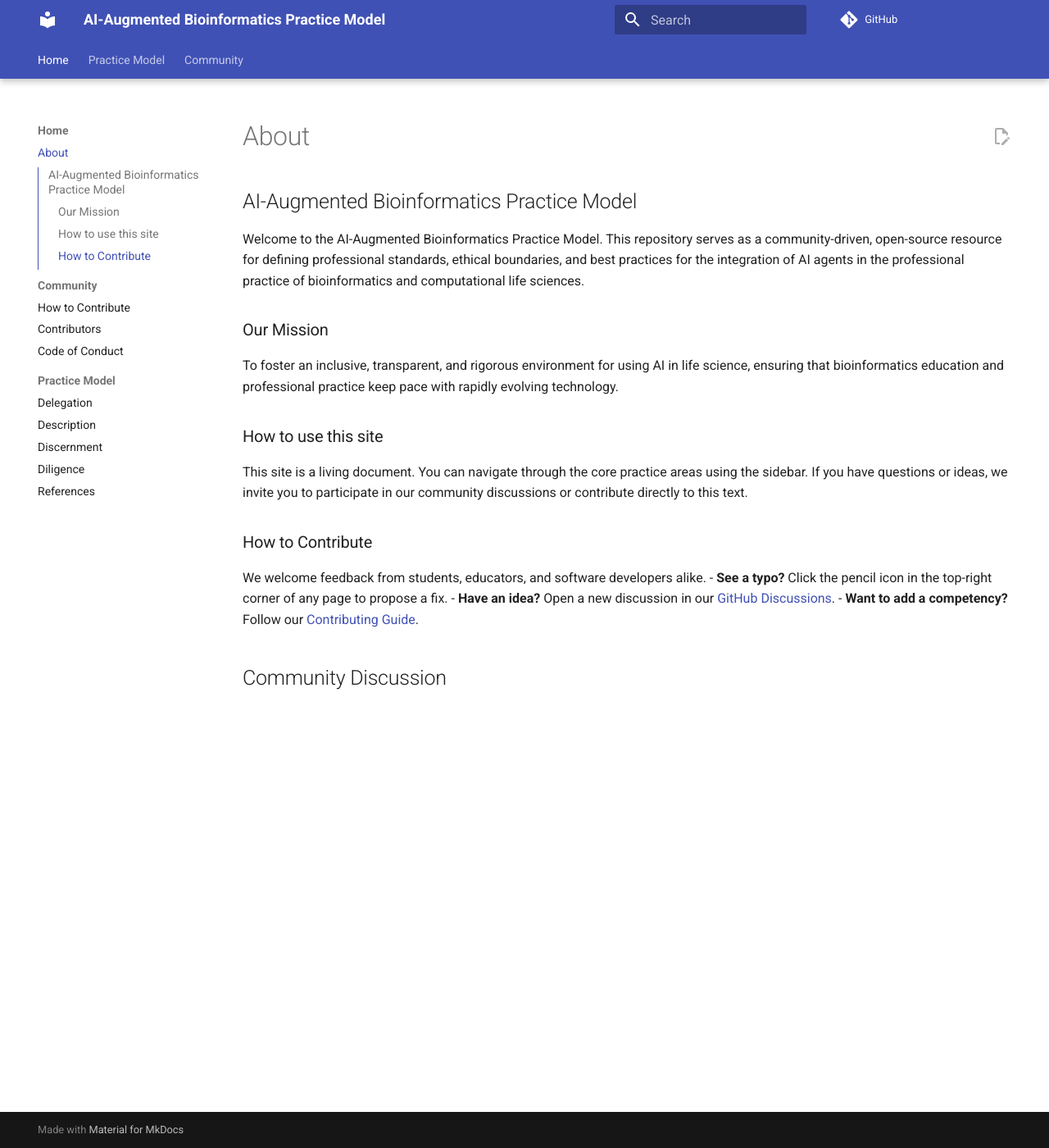
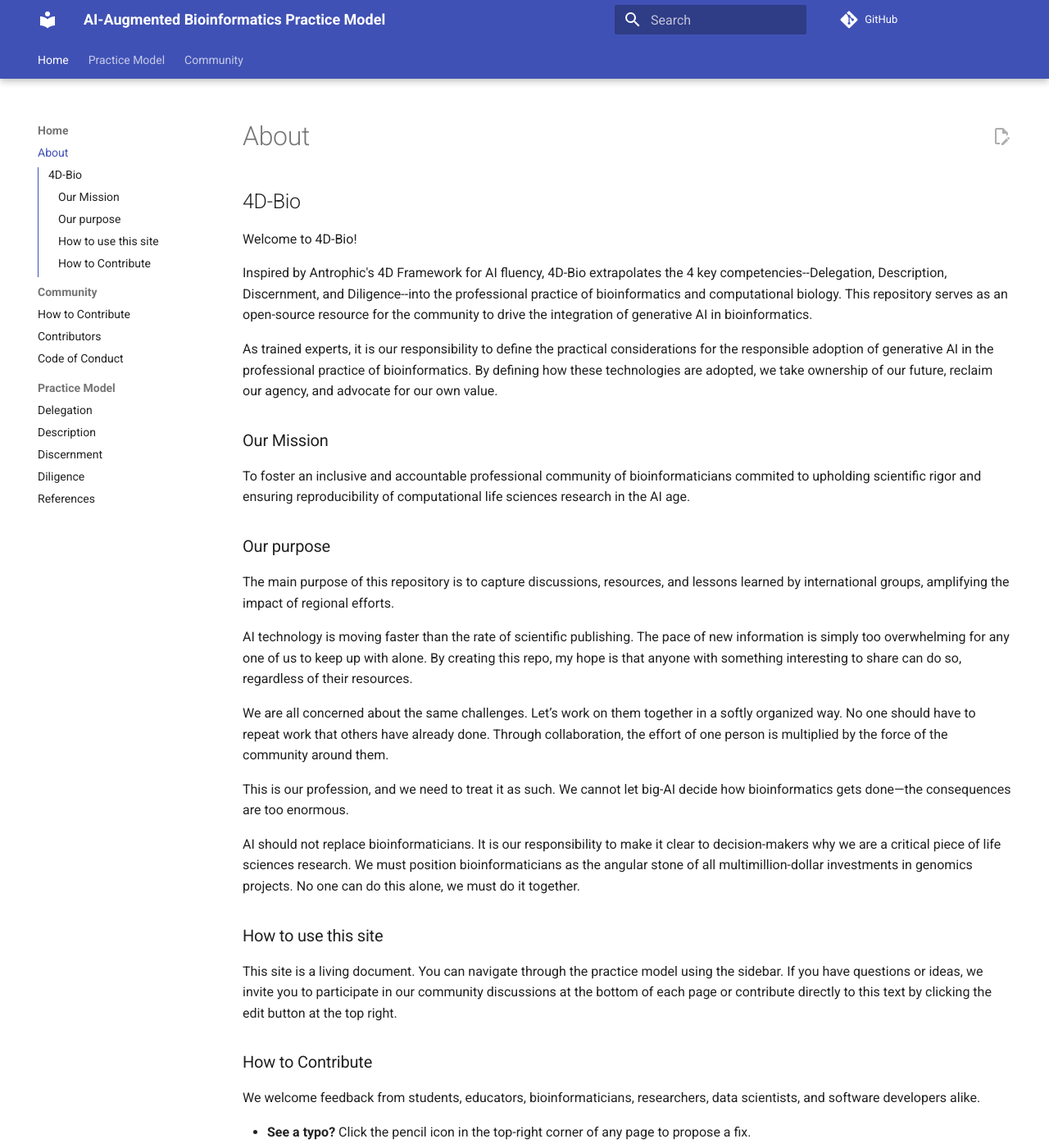
Before and after one commit to larisa-msoto/ai-bioinformatics-practice-model, an MkDocs documentation site: the page built from docs/index.md, in a window 1280 px wide and 1400 px high. Shown: the whole window at 82% size. Built offline with MkDocs 1.6.1 and Material for MkDocs 9.7.7, drawn with Linux system fonts in a browser that asks for light colours; comment, search, counter and statistics services are not loaded; some of the changed text lies outside the part shown.

Commit message:
updated landing page

```diff
--- a/docs/index.md
+++ b/docs/index.md
@@ -1,15 +1,31 @@
-# AI-Augmented Bioinformatics Practice Model
+# 4D-Bio
 
-Welcome to the AI-Augmented Bioinformatics Practice Model. This repository serves as a community-driven, open-source resource for defining professional standards, ethical boundaries, and best practices for the integration of AI agents in the professional practice of bioinformatics and computational life sciences.
+Welcome to 4D-Bio!
+
+Inspired by Antrophic's 4D Framework for AI fluency, 4D-Bio extrapolates the 4 key competencies--Delegation, Description, Discernment, and Diligence--into the professional practice of bioinformatics and computational biology. This repository serves as an open-source resource for the community to drive the integration of generative AI in bioinformatics.
+
+As trained experts, it is our responsibility to define the practical considerations for the responsible adoption of generative AI in the professional practice of bioinformatics. By defining how these technologies are adopted, we take ownership of our future, reclaim our agency, and advocate for our own value.
 
 ## Our Mission
-To foster an inclusive, transparent, and rigorous environment for using AI in life science, ensuring that bioinformatics education and professional practice keep pace with rapidly evolving technology.
+To foster an inclusive and accountable professional community of bioinformaticians commited to upholding scientific rigor and ensuring reproducibility of computational life sciences research in the AI age.
+
+## Our purpose
+The main purpose of this repository is to capture discussions, resources, and lessons learned by international groups, amplifying the impact of regional efforts.
+
+AI technology is moving faster than the rate of scientific publishing. The pace of new information is simply too overwhelming for any one of us to keep up with alone. By creating this repo, my hope is that anyone with something interesting to share can do so, regardless of their resources.
+
+We are all concerned about the same challenges. Let’s work on them together in a softly organized way. No one should have to repeat work that others have already done. Through collaboration, the effort of one person is multiplied by the force of the community around them.
+
+This is our profession, and we need to treat it as such. We cannot let big-AI decide how bioinformatics gets done—the consequences are too enormous.
+
+AI should not replace bioinformaticians. It is our responsibility to make it clear to decision-makers why we are a critical piece of life sciences research. We must position bioinformaticians as the angular stone of all multimillion-dollar investments in genomics projects. No one can do this alone, we must do it together.
 
 ## How to use this site
-This site is a living document. You can navigate through the core practice areas using the sidebar. If you have questions or ideas, we invite you to participate in our community discussions or contribute directly to this text.
+This site is a living document. You can navigate through the practice model using the sidebar. If you have questions or ideas, we invite you to participate in our community discussions at the bottom of each page or contribute directly to this text by clicking the edit button at the top right.
 
 ## How to Contribute
-We welcome feedback from students, educators, and software developers alike.
+We welcome feedback from students, educators, bioinformaticians, researchers, data scientists, and software developers alike.
+
 - **See a typo?** Click the pencil icon in the top-right corner of any page to propose a fix.
 - **Have an idea?** Open a new discussion in our [GitHub Discussions](https://github.com/larisa-msoto/ai-bioinformatics-practice-model/discussions).
-- **Want to add a competency?** Follow our [Contributing Guide](contributing.md).
+- **Want to add to the model?** Follow our [Contributing Guide](contributing.md).
```
